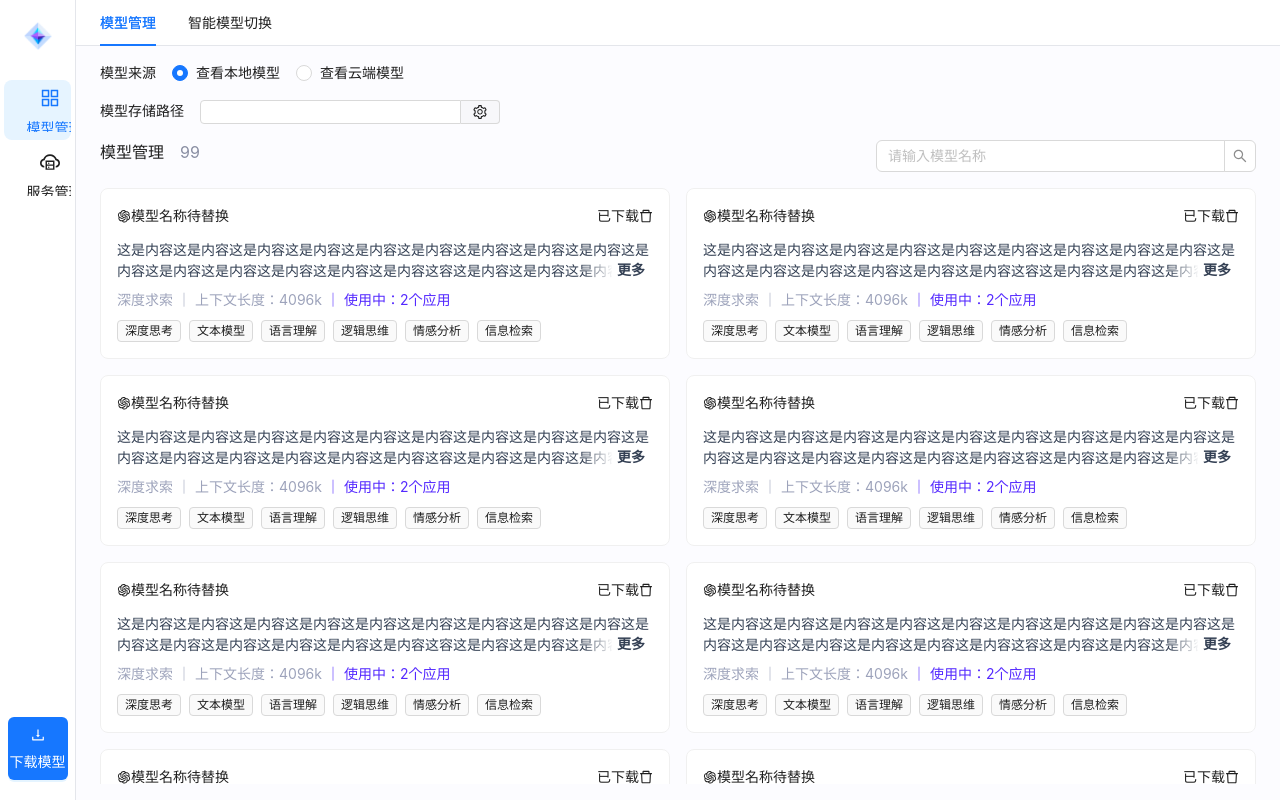
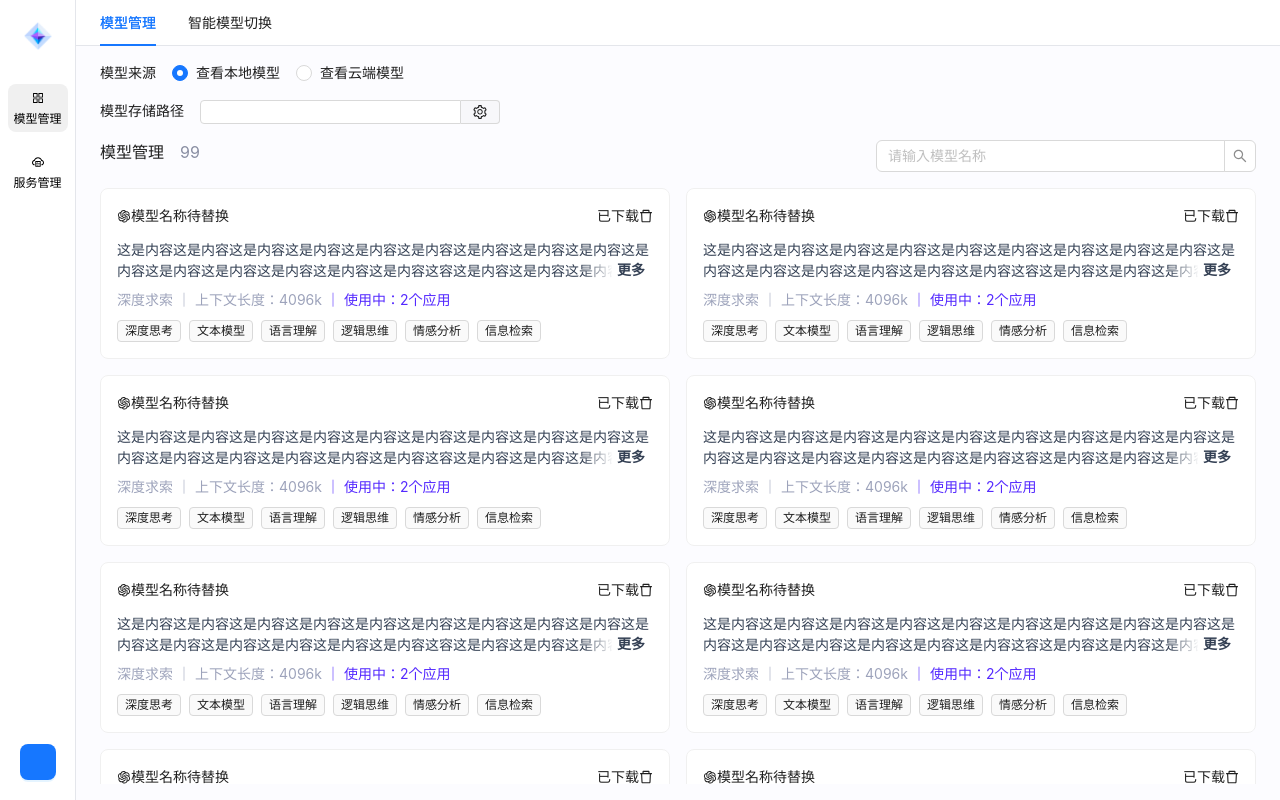
Before and after one commit to DigitalChinaOpenSource/oadin, a React (Vite) app: page /model-manage in a window 1280 px wide. Built offline with nearby package versions, Linux system fonts and the light colour scheme.

Commit message:
feat: 调整左侧sidebar样式

```diff
--- a/src/components/sidebar/index.module.scss
+++ b/src/components/sidebar/index.module.scss
@@ -9,9 +9,7 @@
   left: 0;
   top: 0;
   border-right: 1px solid #e4e6eb;
-  :global(.ant-menu) {
-    border-inline-end: unset !important;
-  }
+
   .logo {
     padding: 16px 0;
     img {
@@ -20,41 +18,58 @@
     }
   }
 
-  .menu {
-    flex: 1;
+  .menuContainer {
+    display: flex;
+    flex-direction: column;
+    align-items: center;
     width: 100%;
-    border-right: none;
 
-    :global {
-      .ant-menu-item {
-        display: flex;
-        flex-direction: column;
-        align-items: center;
-        height: 60px;
-        padding: 8px 0;
+    .menuItem {
+      width: 60px;
+      height: 48px;
+      font-size: 12px;
+      border-radius: 8px;
+      display: flex;
+      flex-direction: column;
+      justify-content: center;
+      align-items: center;
+      margin: 8px auto;
+      cursor: pointer;
 
-        .anticon {
-          font-size: 20px;
-          margin-right: 0;
-        }
+      .icon {
+        margin-bottom: 4px;
+      }
+
+      &.selected {
+        background-color: #f0f0f0;
+      }
+
+      &:hover {
+        opacity: 0.8;
       }
     }
   }
 
   .downloadBtn {
+    margin-top: auto;
     margin-bottom: 20px;
 
     button {
+      width: 36px;
+      height: 36px;
+      border-radius: 8px;
       display: flex;
-      flex-direction: column;
+      justify-content: center;
       align-items: center;
-      height: auto;
-      padding: 8px;
-      width: 60px;
+      padding: 0;
 
       .anticon {
-        font-size: 20px;
-        margin-right: 0;
+        font-size: 18px;
+        margin: 0;
+      }
+
+      span:not(.anticon) {
+        display: none;
       }
     }
   }
--- a/src/components/sidebar/index.tsx
+++ b/src/components/sidebar/index.tsx
@@ -1,5 +1,5 @@
 import { useState, useEffect } from 'react';
-import { Menu, Button } from 'antd';
+import { Button } from 'antd';
 import { AppstoreOutlined, CloudServerOutlined, DownloadOutlined } from '@ant-design/icons';
 import { useNavigate, useLocation } from 'react-router-dom';
 import styles from './index.module.scss';
@@ -44,21 +44,24 @@ const Sidebar = () => {
         {/* 替换logo */}
         <img src={favicon} alt="Logo" />
       </div>
-      <Menu
-        mode="inline"
-        selectedKeys={[selectedKey]}
-        className={styles.menu}
-        items={menuItems}
-        onClick={({ key }) => handleMenuClick(key)}
-      />
+      <div className={styles.menuContainer}>
+        {menuItems.map(item => (
+          <div
+            key={item.key}
+            className={`${styles.menuItem} ${selectedKey === item.key ? styles.selected : ''}`}
+            onClick={() => handleMenuClick(item.key)}
+          >
+            <div className={styles.icon}>{item.icon}</div>
+            <div className={styles.label}>{item.label}</div>
+          </div>
+        ))}
+      </div>
       <div className={styles.downloadBtn}>
         <Button
           type="primary"
           icon={<DownloadOutlined />}
           onClick={handleDownload}
-        >
-          下载模型
-        </Button>
+        />
       </div>
     </div>
   );
--- a/src/styles/global.scss
+++ b/src/styles/global.scss
@@ -1,5 +1,3 @@
-@import './variables.scss';
-
 * {
   margin: 0;
   padding: 0;
--- a/src/styles/variables.scss
+++ /dev/null
@@ -1,14 +0,0 @@
-// 颜色变量
-$primary-color: #1890ff;
-$success-color: #52c41a;
-$warning-color: #faad14;
-$error-color: #f5222d;
-$font-size-base: 14px;
-$heading-color: rgba(0, 0, 0, 0.85);
-$text-color: rgba(0, 0, 0, 0.65);
-$text-color-secondary: rgba(0, 0, 0, 0.45);
-$disabled-color: rgba(0, 0, 0, 0.25);
-$border-radius-base: 2px;
-$border-color-base: #d9d9d9;
-$box-shadow-base: 0 3px 6px -4px rgba(0, 0, 0, 0.12), 0 6px 16px 0 rgba(0, 0, 0, 0.08),
-  0 9px 28px 8px rgba(0, 0, 0, 0.05);
```
